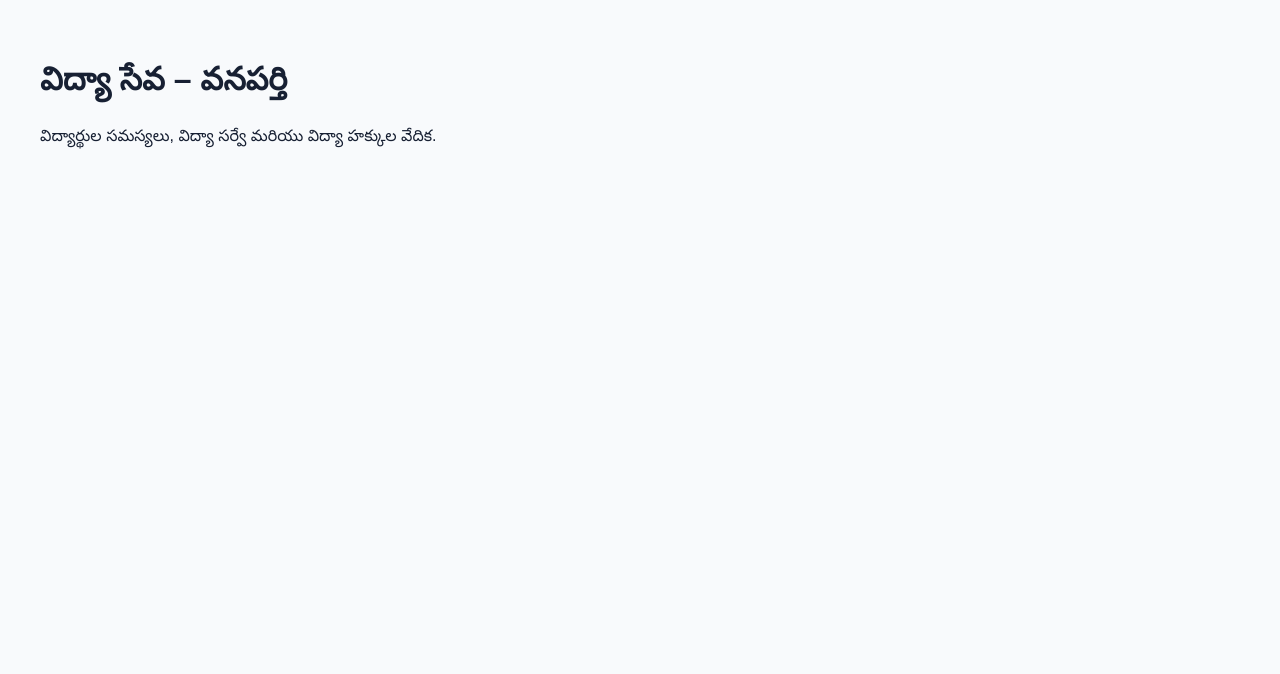
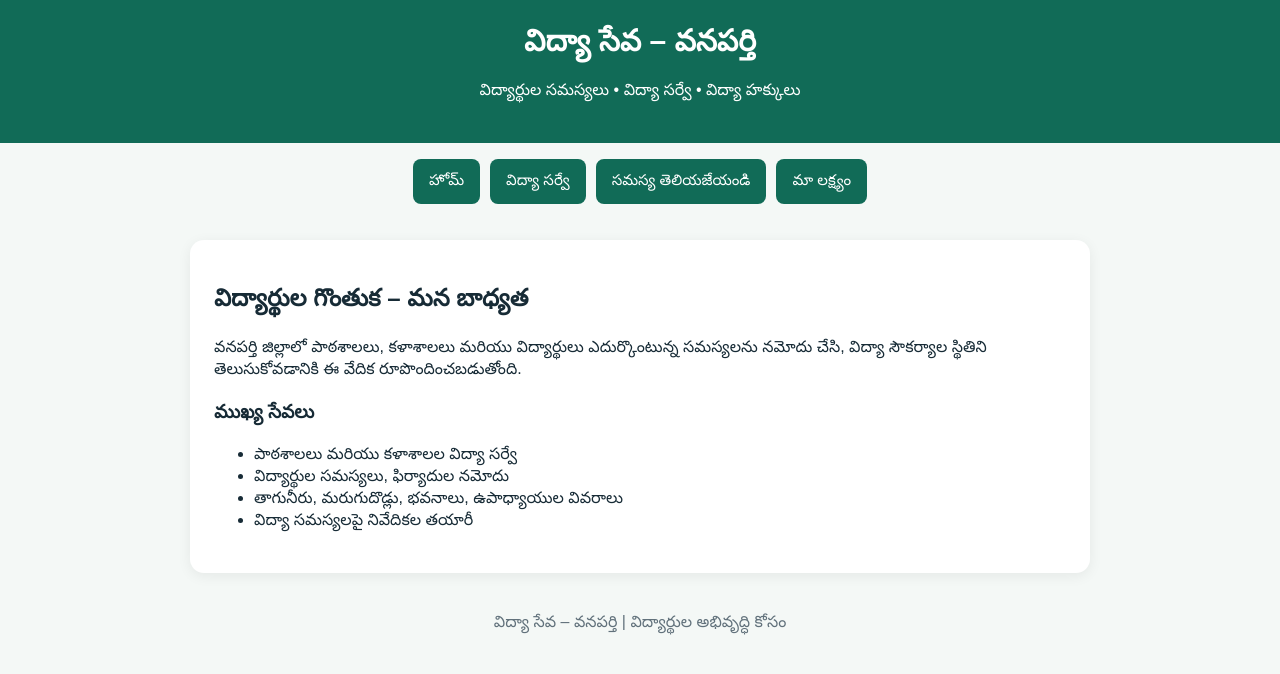
Before and after one commit to abvpwanaparthy20262028-eng/vidya-seva-wanaparthy, a Next.js app: page / in a window 1280 px wide. Shown: the top 674 px of the page. Built offline with nearby package versions, Linux system fonts and the light colour scheme.

Commit message:
Update page.tsx

```diff
--- a/app/page.tsx
+++ b/app/page.tsx
@@ -1,8 +1,82 @@
+
+"use client";
+
+import { useState } from "react";
+
 export default function Home() {
+  const [section, setSection] = useState("home");
+
   return (
-    <main style={{ padding: "40px", fontFamily: "sans-serif" }}>
-      <h1>విద్యా సేవ – వనపర్తి</h1>
-      <p>విద్యార్థుల సమస్యలు, విద్యా సర్వే మరియు విద్యా హక్కుల వేదిక.</p>
+    <main style={{ fontFamily: "Arial, sans-serif", background: "#f4f8f6", minHeight: "100vh", color: "#172b36" }}>
+      <header style={{ background: "#116b57", color: "white", padding: "24px 18px", textAlign: "center" }}>
+        <h1 style={{ margin: 0, fontSize: "30px" }}>విద్యా సేవ – వనపర్తి</h1>
+        <p>విద్యార్థుల సమస్యలు • విద్యా సర్వే • విద్యా హక్కులు</p>
+      </header>
+
+      <nav style={{ display: "flex", flexWrap: "wrap", justifyContent: "center", gap: "10px", padding: "16px" }}>
+        <button onClick={() => setSection("home")}>హోమ్</button>
+        <button onClick={() => setSection("survey")}>విద్యా సర్వే</button>
+        <button onClick={() => setSection("complaint")}>సమస్య తెలియజేయండి</button>
+        <button onClick={() => setSection("about")}>మా లక్ష్యం</button>
+      </nav>
+
+      <section style={{ maxWidth: "900px", margin: "20px auto", padding: "24px", background: "white", borderRadius: "14px", boxShadow: "0 3px 14px #0001" }}>
+        {section === "home" && (
+          <>
+            <h2>విద్యార్థుల గొంతుక – మన బాధ్యత</h2>
+            <p>వనపర్తి జిల్లాలో పాఠశాలలు, కళాశాలలు మరియు విద్యార్థులు ఎదుర్కొంటున్న సమస్యలను నమోదు చేసి, విద్యా సౌకర్యాల స్థితిని తెలుసుకోవడానికి ఈ వేదిక రూపొందించబడుతోంది.</p>
+            <h3>ముఖ్య సేవలు</h3>
+            <ul>
+              <li>పాఠశాలలు మరియు కళాశాలల విద్యా సర్వే</li>
+              <li>విద్యార్థుల సమస్యలు, ఫిర్యాదుల నమోదు</li>
+              <li>తాగునీరు, మరుగుదొడ్లు, భవనాలు, ఉపాధ్యాయుల వివరాలు</li>
+              <li>విద్యా సమస్యలపై నివేదికల తయారీ</li>
+            </ul>
+          </>
+        )}
+
+        {section === "survey" && (
+          <>
+            <h2>విద్యా సర్వే</h2>
+            <p>పాఠశాలలు, కళాశాలల వివరాలను నమోదు చేసే సర్వే ఫారమ్‌ను తదుపరి దశలో ఇక్కడ కలుపుతాం.</p>
+            <p>సర్వే వివరాలు ఇంకా డేటాబేస్‌కు కనెక్ట్ కాలేదు.</p>
+          </>
+        )}
+
+        {section === "complaint" && (
+          <>
+            <h2>విద్యార్థుల సమస్యలు</h2>
+            <p>విద్యార్థులు ఎదుర్కొంటున్న సమస్యల కోసం ఫిర్యాదు ఫారమ్‌ను తదుపరి దశలో ఇక్కడ కలుపుతాం.</p>
+            <p>ఈ ప్రస్తుత పేజీ ఫిర్యాదులను ఇంకా సేవ్ చేయదు.</p>
+          </>
+        )}
+
+        {section === "about" && (
+          <>
+            <h2>మా లక్ష్యం</h2>
+            <p>వనపర్తి జిల్లాలో విద్యా సౌకర్యాల స్థితిని తెలుసుకోవడం, విద్యార్థుల సమస్యలను క్రమబద్ధంగా నమోదు చేయడం, పరిష్కారానికి ఉపయోగపడే సమాచారాన్ని సిద్ధం చేయడం.</p>
+          </>
+        )}
+      </section>
+
+      <footer style={{ textAlign: "center", padding: "20px", color: "#61717b" }}>
+        విద్యా సేవ – వనపర్తి | విద్యార్థుల అభివృద్ధి కోసం
+      </footer>
+
+      <style jsx>{`
+        button {
+          border: 0;
+          border-radius: 8px;
+          padding: 12px 16px;
+          background: #116b57;
+          color: white;
+          cursor: pointer;
+          font-size: 15px;
+        }
+        button:hover {
+          background: #0b4f42;
+        }
+      `}</style>
     </main>
   );
 }
```
